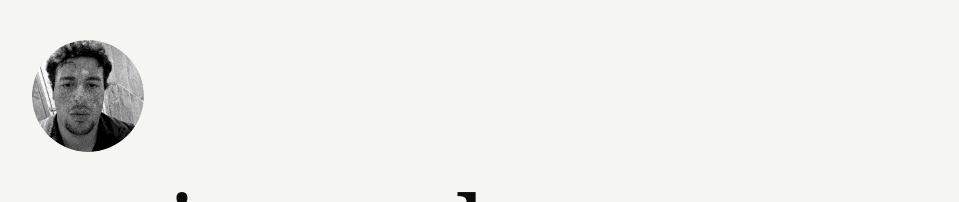
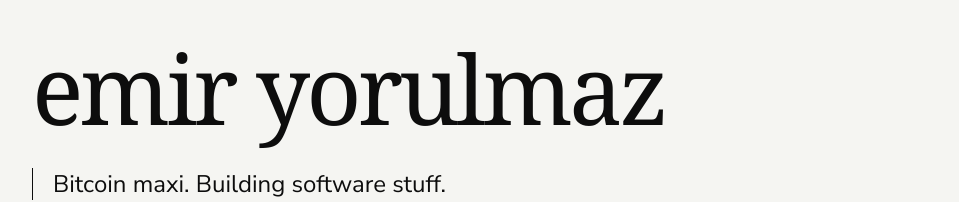
Before and after one commit to untreu2/untreu.me, a React (Vite) app: page / in a window 1280 px wide. Shown: the top 202 px of the page, without its empty margins (160-1119 px from the left). Built offline with nearby package versions, Linux system fonts and the light colour scheme; a web font is replaced by a local one.

Commit message:
Revert "Add portrait above homepage title"
This reverts commit e3f5f269b574bbe33de1ef14dd5ed229619aa332.

```diff
--- a/src/pages/Home.tsx
+++ b/src/pages/Home.tsx
@@ -6,14 +6,6 @@
   return (
     <section className="mx-auto flex min-h-screen w-[90vw] max-w-4xl flex-col justify-center py-8 sm:py-10">
       <div className="animate-fade-up pb-16 sm:pb-20">
-        <img
-          src="/favicon.png"
-          alt="Portrait of Emir Yorulmaz"
-          width="112"
-          height="112"
-          className="mb-7 h-24 w-24 rounded-full object-cover sm:h-28 sm:w-28"
-        />
-
         <h1 className="max-w-2xl font-display text-6xl font-normal leading-[0.9] tracking-[-0.04em] text-ink sm:text-8xl">
           {profile.name}
         </h1>
```
